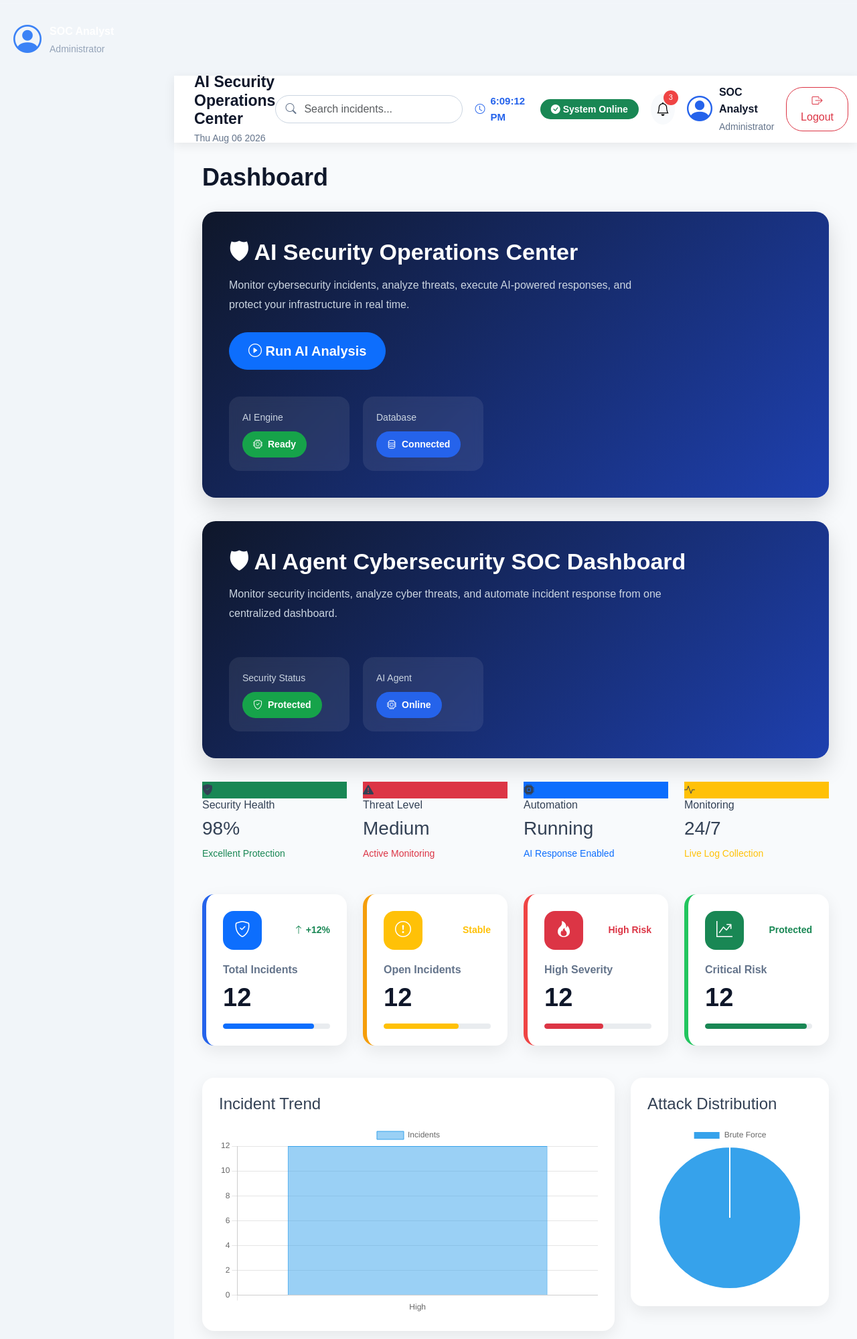
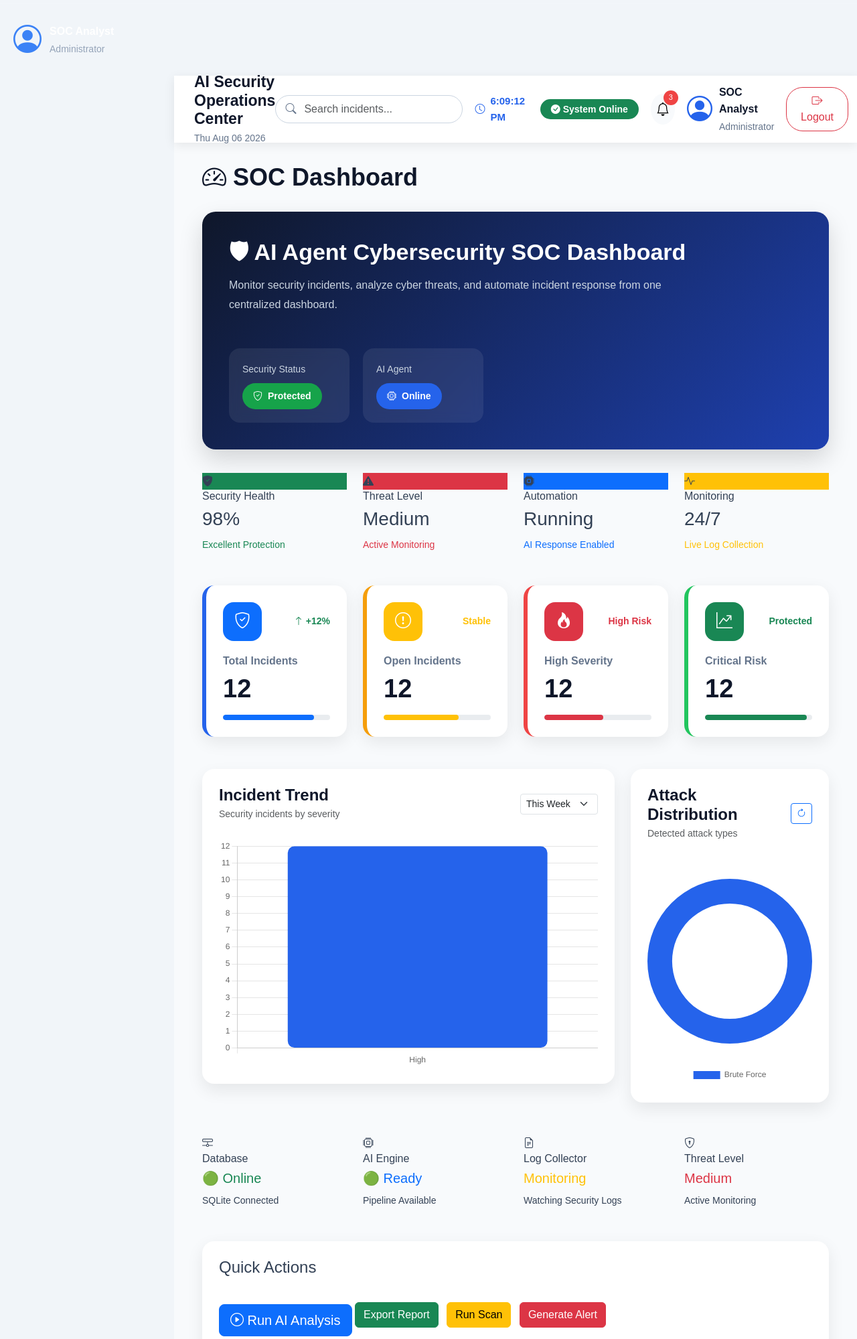
Before and after one commit to SakshiBurseHUB/AI-Agent-Cybersecurity-Incident-Response, a Flask app: page / in a window 1280 px wide. Shown: the part 1149-3148 px from the top of the page at 67% size. Run offline with Flask 3, Linux system fonts and the light colour scheme; data comes from the database, SQL or seed files in the repository; both versions use the stored data as it was after the commit.

Commit message:
Add enterprise incident search and filtering

```diff
--- a/src/dashboard/static/css/style.css
+++ b/src/dashboard/static/css/style.css
@@ -850,3 +850,63 @@ main{
     border-radius:30px;
 
 }
+
+/* =====================================================
+   19. Professional Charts
+===================================================== */
+
+.chart-card{
+
+    background:#ffffff;
+
+    border-radius:18px;
+
+    padding:25px;
+
+    box-shadow:0 10px 25px rgba(0,0,0,.08);
+
+    transition:.3s;
+
+}
+
+.chart-card:hover{
+
+    transform:translateY(-5px);
+
+    box-shadow:0 18px 35px rgba(0,0,0,.12);
+
+}
+
+.chart-header{
+
+    display:flex;
+
+    justify-content:space-between;
+
+    align-items:center;
+
+    margin-bottom:25px;
+
+}
+
+.chart-header h4{
+
+    margin:0;
+
+    font-weight:700;
+
+    color:#0F172A;
+
+}
+
+.chart-header small{
+
+    color:#64748B;
+
+}
+
+.chart-card canvas{
+
+    max-height:340px;
+
+}
--- a/src/dashboard/static/js/dashboard.js
+++ b/src/dashboard/static/js/dashboard.js
@@ -1,8 +1,8 @@
 document.addEventListener("DOMContentLoaded", function () {
 
-    // -----------------------------
-    // Severity Chart
-    // -----------------------------
+    // ==========================================
+    // Incident Severity Chart
+    // ==========================================
 
     const severityCanvas = document.getElementById("incidentChart");
 
@@ -32,11 +32,61 @@ document.addEventListener("DOMContentLoaded", function () {
 
                         data: values,
 
-                        borderWidth: 1
+                        backgroundColor: [
+
+                            "#2563EB",
+                            "#F59E0B",
+                            "#EF4444"
+
+                        ],
+
+                        borderRadius: 10,
+
+                        borderSkipped: false
 
                     }
 
                 ]
+
+            },
+
+            options: {
+
+                responsive: true,
+
+                maintainAspectRatio: false,
+
+                animation: {
+
+                    duration: 1500
+
+                },
+
+                plugins: {
+
+                    legend: {
+
+                        display: false
+
+                    }
+
+                },
+
+                scales: {
+
+                    y: {
+
+                        beginAtZero: true,
+
+                        ticks: {
+
+                            stepSize: 1
+
+                        }
+
+                    }
+
+                }
 
             }
 
@@ -44,9 +94,9 @@ document.addEventListener("DOMContentLoaded", function () {
 
     }
 
-    // -----------------------------
-    // Attack Distribution
-    // -----------------------------
+    // ==========================================
+    // Attack Distribution Chart
+    // ==========================================
 
     const attackCanvas = document.getElementById("attackChart");
 
@@ -62,7 +112,7 @@ document.addEventListener("DOMContentLoaded", function () {
 
         new Chart(attackCanvas, {
 
-            type: "pie",
+            type: "doughnut",
 
             data: {
 
@@ -72,11 +122,49 @@ document.addEventListener("DOMContentLoaded", function () {
 
                     {
 
-                        data: values
+                        data: values,
+
+                        backgroundColor: [
+
+                            "#2563EB",
+                            "#EF4444",
+                            "#F59E0B",
+                            "#22C55E",
+                            "#8B5CF6"
+
+                        ],
+
+                        borderWidth: 0
 
                     }
 
                 ]
+
+            },
+
+            options: {
+
+                responsive: true,
+
+                maintainAspectRatio: false,
+
+                cutout: "70%",
+
+                animation: {
+
+                    duration: 1500
+
+                },
+
+                plugins: {
+
+                    legend: {
+
+                        position: "bottom"
+
+                    }
+
+                }
 
             }
 
@@ -86,19 +174,30 @@ document.addEventListener("DOMContentLoaded", function () {
 
 });
 
-// -----------------------------
+
+// ==========================================
 // Live Clock
-// -----------------------------
+// ==========================================
 
 function updateClock() {
 
     const now = new Date();
 
-    document.getElementById("currentTime").innerHTML =
-        now.toLocaleTimeString();
+    const time = document.getElementById("currentTime");
 
-    document.getElementById("currentDate").innerHTML =
-        now.toDateString();
+    const date = document.getElementById("currentDate");
+
+    if (time) {
+
+        time.innerHTML = now.toLocaleTimeString();
+
+    }
+
+    if (date) {
+
+        date.innerHTML = now.toDateString();
+
+    }
 
 }
 
@@ -106,9 +205,10 @@ updateClock();
 
 setInterval(updateClock, 1000);
 
-// ======================================
-// Animated Counters
-// ======================================
+
+// ==========================================
+// Animated Dashboard Counters
+// ==========================================
 
 const counters = document.querySelectorAll(".counter");
 
@@ -130,7 +230,7 @@ counters.forEach(counter => {
 
         }
 
-        else{
+        else {
 
             counter.innerText = target;
 
@@ -142,23 +242,28 @@ counters.forEach(counter => {
 
 });
 
-// ======================================
-// AI Pipeline Progress
-// ======================================
+
+// ==========================================
+// Run AI Pipeline
+// ==========================================
 
 const runBtn = document.getElementById("runPipelineBtn");
 
-if(runBtn){
+if (runBtn) {
 
-    runBtn.addEventListener("click", async function(){
+    runBtn.addEventListener("click", async function () {
 
         const modal = new bootstrap.Modal(
+
             document.getElementById("loadingModal")
+
         );
 
         modal.show();
 
         const progress = document.getElementById("pipelineProgress");
+
+        progress.innerHTML = "";
 
         const steps = [
 
@@ -176,65 +281,85 @@ if(runBtn){
 
             "Executing Playbooks",
 
-            "Sending Notifications"
+            "Sending SOC Notifications"
 
         ];
 
-        progress.innerHTML = "";
+        for (const step of steps) {
 
-        for(let i=0;i<steps.length;i++){
+            progress.innerHTML += `
 
-            progress.innerHTML +=
-                `<div class="pipeline-current">
-                     ${steps[i]}
-                </div>`;
+                <div class="pipeline-current mb-2">
 
-            await new Promise(r=>setTimeout(r,500));
+                    <i class="bi bi-arrow-repeat"></i>
+
+                    ${step}
+
+                </div>
+
+            `;
+
+            await new Promise(resolve => setTimeout(resolve, 500));
 
         }
 
-        try{
+        try {
 
             const response = await fetch("/run-analysis");
 
             const result = await response.json();
 
-            if(result.success){
+            if (result.success) {
 
-                progress.innerHTML +=
-                    `<div class="pipeline-success mt-3">
+                progress.innerHTML += `
+
+                    <div class="pipeline-success mt-3">
+
+                        <i class="bi bi-check-circle-fill"></i>
+
                         Pipeline Completed Successfully
-                    </div>`;
 
-                setTimeout(function(){
+                    </div>
+
+                `;
+
+                setTimeout(() => {
 
                     modal.hide();
 
                     location.reload();
 
-                },1000);
+                }, 1200);
 
             }
 
-            else{
+            else {
 
-                progress.innerHTML +=
-                    `<div class="text-danger mt-3">
+                progress.innerHTML += `
+
+                    <div class="text-danger mt-3">
+
                         ${result.message}
-                    </div>`;
+
+                    </div>
+
+                `;
 
             }
 
         }
 
-        catch(error){
+        catch (error) {
 
-            progress.innerHTML +=
-                `<div class="text-danger mt-3">
+            progress.innerHTML += `
+
+                <div class="text-danger mt-3">
 
                     Connection Error
 
-                </div>`;
+                </div>
+
+            `;
 
         }
 
@@ -242,91 +367,63 @@ if(runBtn){
 
 }
 
-// ======================================
+
+// ==========================================
 // Live Dashboard Refresh
-// ======================================
+// ==========================================
 
-async function refreshDashboard(){
+async function refreshDashboard() {
 
-    try{
+    try {
 
         const response = await fetch("/dashboard-data");
 
         const data = await response.json();
 
-        // -----------------------------
-        // Update Dashboard Cards
-        // -----------------------------
+        // Dashboard Cards
 
-        document.getElementById("totalIncidents").innerText =
-            data.stats.total_incidents;
+        const total = document.getElementById("totalIncidents");
+        const open = document.getElementById("openIncidents");
+        const high = document.getElementById("highSeverity");
+        const critical = document.getElementById("criticalRisk");
 
-        document.getElementById("openIncidents").innerText =
-            data.stats.open_incidents;
+        if (total) total.innerText = data.stats.total_incidents;
 
-        document.getElementById("highSeverity").innerText =
-            data.stats.high_severity;
+        if (open) open.innerText = data.stats.open_incidents;
 
-        document.getElementById("criticalRisk").innerText =
-            data.stats.critical_risk;
+        if (high) high.innerText = data.stats.high_severity;
 
-        // -----------------------------
-        // Update Incident Table
-        // -----------------------------
+        if (critical) critical.innerText = data.stats.critical_risk;
 
-        const table =
-            document.getElementById("incidentTableBody");
+        // Incident Table
+
+        const table = document.getElementById("incidentTableBody");
+
+        if (!table) return;
 
         table.innerHTML = "";
 
         data.incidents.forEach(incident => {
 
-            let severityBadge = "";
-            let statusBadge = "";
+            const severityBadge = incident[3] === "High"
 
-            if(incident[3] === "High"){
+                ? '<span class="badge bg-danger">High</span>'
 
-                severityBadge =
-                    '<span class="badge bg-danger">High</span>';
+                : incident[3] === "Medium"
 
-            }
+                ? '<span class="badge bg-warning text-dark">Medium</span>'
 
-            else if(incident[3] === "Medium"){
+                : '<span class="badge bg-success">Low</span>';
 
-                severityBadge =
-                    '<span class="badge bg-warning text-dark">Medium</span>';
+            const statusBadge = incident[7] === "Open"
 
-            }
+                ? '<span class="badge bg-primary">Open</span>'
 
-            else{
+                : incident[7] === "Resolved"
 
-                severityBadge =
-                    '<span class="badge bg-success">Low</span>';
+                ? '<span class="badge bg-success">Resolved</span>'
 
-            }
-
-            if(incident[7] === "Open"){
-
-                statusBadge =
-                    '<span class="badge bg-primary">Open</span>';
-
-            }
-
-            else if(incident[7] === "Resolved"){
-
-                statusBadge =
-                    '<span class="badge bg-success">Resolved</span>';
-
-            }
-
-            else{
-
-                statusBadge =
-                    `<span class="badge bg-secondary">
-                        ${incident[7]}
-                    </span>`;
-
-            }
+                : `<span class="badge bg-secondary">${incident[7]}</span>`;
 
             table.innerHTML += `
 
@@ -354,7 +451,7 @@ async function refreshDashboard(){
 
     }
 
-    catch(error){
+    catch (error) {
 
         console.log("Dashboard refresh failed.");
 
@@ -362,6 +459,87 @@ async function refreshDashboard(){
 
 }
 
-// Refresh every 30 seconds
+// Refresh dashboard every 30 seconds
 
-setInterval(refreshDashboard,30000);
+setInterval(refreshDashboard, 30000);
+
+// ======================================
+// Incident Search & Filtering
+// ======================================
+
+const attackSearch = document.getElementById("searchAttack");
+const ipSearch = document.getElementById("searchIP");
+const severityFilter = document.getElementById("severityFilter");
+const statusFilter = document.getElementById("statusFilter");
+const clearFilters = document.getElementById("clearFilters");
+
+function filterIncidents() {
+
+    const attack = attackSearch.value.toLowerCase();
+    const ip = ipSearch.value.toLowerCase();
+    const severity = severityFilter.value;
+    const status = statusFilter.value;
+
+    const rows = document.querySelectorAll(".incident-row");
+
+    rows.forEach(row => {
+
+        const attackText =
+            row.querySelector(".attack-column").innerText.toLowerCase();
+
+        const ipText =
+            row.querySelector(".ip-column").innerText.toLowerCase();
+
+        const severityText =
+            row.querySelector(".severity-column").innerText.trim();
+
+        const statusText =
+            row.querySelector(".status-column").innerText.trim();
+
+        const matchAttack = attackText.includes(attack);
+        const matchIP = ipText.includes(ip);
+        const matchSeverity =
+            severity === "" || severityText.includes(severity);
+
+        const matchStatus =
+            status === "" || statusText.includes(status);
+
+        if (
+            matchAttack &&
+            matchIP &&
+            matchSeverity &&
+            matchStatus
+        ) {
+
+            row.style.display = "";
+
+        } else {
+
+            row.style.display = "none";
+
+        }
+
+    });
+
+}
+
+if (attackSearch) {
+
+    attackSearch.addEventListener("keyup", filterIncidents);
+    ipSearch.addEventListener("keyup", filterIncidents);
+
+    severityFilter.addEventListener("change", filterIncidents);
+    statusFilter.addEventListener("change", filterIncidents);
+
+    clearFilters.addEventListener("click", () => {
+
+        attackSearch.value = "";
+        ipSearch.value = "";
+        severityFilter.value = "";
+        statusFilter.value = "";
+
+        filterIncidents();
+
+    });
+
+}
--- a/src/dashboard/templates/dashboard.html
+++ b/src/dashboard/templates/dashboard.html
@@ -12,89 +12,12 @@ Dashboard
 
 
     <h2 class="page-title">
-        Dashboard
-    </h2>
 
-    <!-- ==========================================
-     Hero Section
-========================================== -->
+<i class="bi bi-speedometer2"></i>
 
-<div class="hero-section">
-
-    <div class="hero-content">
-
-        <div>
-
-            <h2>
-
-                🛡 AI Security Operations Center
+SOC Dashboard
 
 </h2>
-
-            <p>
-
-                Monitor cybersecurity incidents, analyze threats,
-                execute AI-powered responses, and protect your
-                infrastructure in real time.
-
-            </p>
-
-            <button
-                class="btn btn-primary btn-lg mt-3"
-                data-bs-toggle="modal"
-                data-bs-target="#pipelineModal">
-
-                <i class="bi bi-play-circle"></i>
-
-                Run AI Analysis
-
-            </button>
-
-        </div>
-
-        <div class="hero-status">
-
-            <div class="status-card">
-
-                <span class="status-title">
-
-                    AI Engine
-
-                </span>
-
-                <span class="status-badge success">
-
-                    <i class="bi bi-cpu"></i>
-
-                    Ready
-
-                </span>
-
-            </div>
-
-            <div class="status-card">
-
-                <span class="status-title">
-
-                    Database
-
-                </span>
-
-                <span class="status-badge primary">
-
-                    <i class="bi bi-database"></i>
-
-                    Connected
-
-                </span>
-
-            </div>
-
-        </div>
-
-    </div>
-
-</div>
 
     {% with messages = get_flashed_messages(with_categories=true) %}
 
@@ -471,26 +394,45 @@ Dashboard
 
 </div>
 
-    <!-- ==========================
-              Charts
-    =========================== -->
-
+    <!-- ==========================================
+     Professional Analytics
+========================================== -->
 
 <div class="row mt-5">
 
+    <!-- Incident Trend -->
 
     <div class="col-lg-8">
 
+        <div class="chart-card">
 
-            <div class="table-section">
+            <div class="chart-header">
 
+                <div>
 
-                <h4 class="mb-3">
-                    Incident Trend
-                </h4>
+                    <h4>Incident Trend</h4>
 
+                    <small class="text-muted">
 
+                        Security incidents by severity
 
+                    </small>
+
+                </div>
+
+                <div>
+
+                    <select class="form-select form-select-sm">
+
+                        <option>Today</option>
+                        <option selected>This Week</option>
+                        <option>This Month</option>
+
+                    </select>
+
+                </div>
+
+            </div>
 
             <canvas
                 id="incidentChart"
@@ -498,30 +440,38 @@ Dashboard
                 data-values='{{ severity_stats | map(attribute=1) | list | tojson }}'>
             </canvas>
 
-
-
+        </div>
 
     </div>
 
+    <!-- Attack Distribution -->
+
+    <div class="col-lg-4">
+
+        <div class="chart-card">
+
+            <div class="chart-header">
+
+                <div>
+
+                    <h4>Attack Distribution</h4>
+
+                    <small class="text-muted">
+
+                        Detected attack types
+
+                    </small>
 
                 </div>
 
+                <button
+                    class="btn btn-outline-primary btn-sm">
 
+                    <i class="bi bi-arrow-clockwise"></i>
 
+                </button>
 
-
-        <div class="col-lg-4">
-
-
-            <div class="table-section">
-
-
-                <h4 class="mb-3">
-                    Attack Distribution
-                </h4>
-
-
-
+            </div>
 
             <canvas
                 id="attackChart"
@@ -529,16 +479,12 @@ Dashboard
                 data-values='{{ attack_stats | map(attribute=1) | list | tojson }}'>
             </canvas>
 
-
-
+        </div>
 
     </div>
 
-
 </div>
 
-
-    </div>
     <!-- ==========================================
      System Status
 ========================================== -->
@@ -682,7 +628,9 @@ Dashboard
 
                 <button
     id="runPipelineBtn"
-    class="btn btn-primary me-2">
+    class="btn btn-primary btn-lg mt-3"
+    data-bs-toggle="modal"
+    data-bs-target="#loadingModal">
 
     <i class="bi bi-play-circle"></i>
 
@@ -727,9 +675,65 @@ Dashboard
     <div class="table-section mt-5">
 
 
-        <h4 class="mb-4">
+        <div class="d-flex justify-content-between align-items-center mb-4 flex-wrap gap-3">
+
+    <h4 class="mb-0">
         Recent Incidents
     </h4>
+
+    <div class="d-flex gap-2 flex-wrap">
+
+        <input
+            type="text"
+            id="searchAttack"
+            class="form-control"
+            placeholder="Search Attack Type"
+            style="width:220px;">
+
+        <input
+            type="text"
+            id="searchIP"
+            class="form-control"
+            placeholder="Search Source IP"
+            style="width:220px;">
+
+        <select
+            id="severityFilter"
+            class="form-select"
+            style="width:170px;">
+
+            <option value="">All Severity</option>
+            <option>High</option>
+            <option>Medium</option>
+            <option>Low</option>
+
+        </select>
+
+        <select
+            id="statusFilter"
+            class="form-select"
+            style="width:170px;">
+
+            <option value="">All Status</option>
+            <option>Open</option>
+            <option>In Progress</option>
+            <option>Resolved</option>
+
+        </select>
+
+        <button
+            id="clearFilters"
+            class="btn btn-outline-secondary">
+
+            <i class="bi bi-x-circle"></i>
+
+            Clear
+
+        </button>
+
+    </div>
+
+</div>
 
 
 
@@ -775,7 +779,7 @@ Dashboard
 
 
 
-                <tr>
+                <tr class="incident-row">
 
 
                     <td>
@@ -783,19 +787,19 @@ Dashboard
                     </td>
 
 
-                    <td>
+                   <td class="attack-column">
     {{ incident[1] }}
 </td>
 
 
-                    <td>
+                    <td class="ip-column">
     {{ incident[2] }}
 </td>
 
 
 
 
-                    <td>
+                    <td class="severity-column">
 
 
                     {% if incident[3] == "High" %}
@@ -846,7 +850,7 @@ Dashboard
 
 
 
-                    <td>
+                    <td class="status-column"></td>
 
 
                     {% if incident[7]=="Open" %}
```
Also changed, not shown: incident_response.db. Lines whose indentation alone changed are shown as unchanged.
